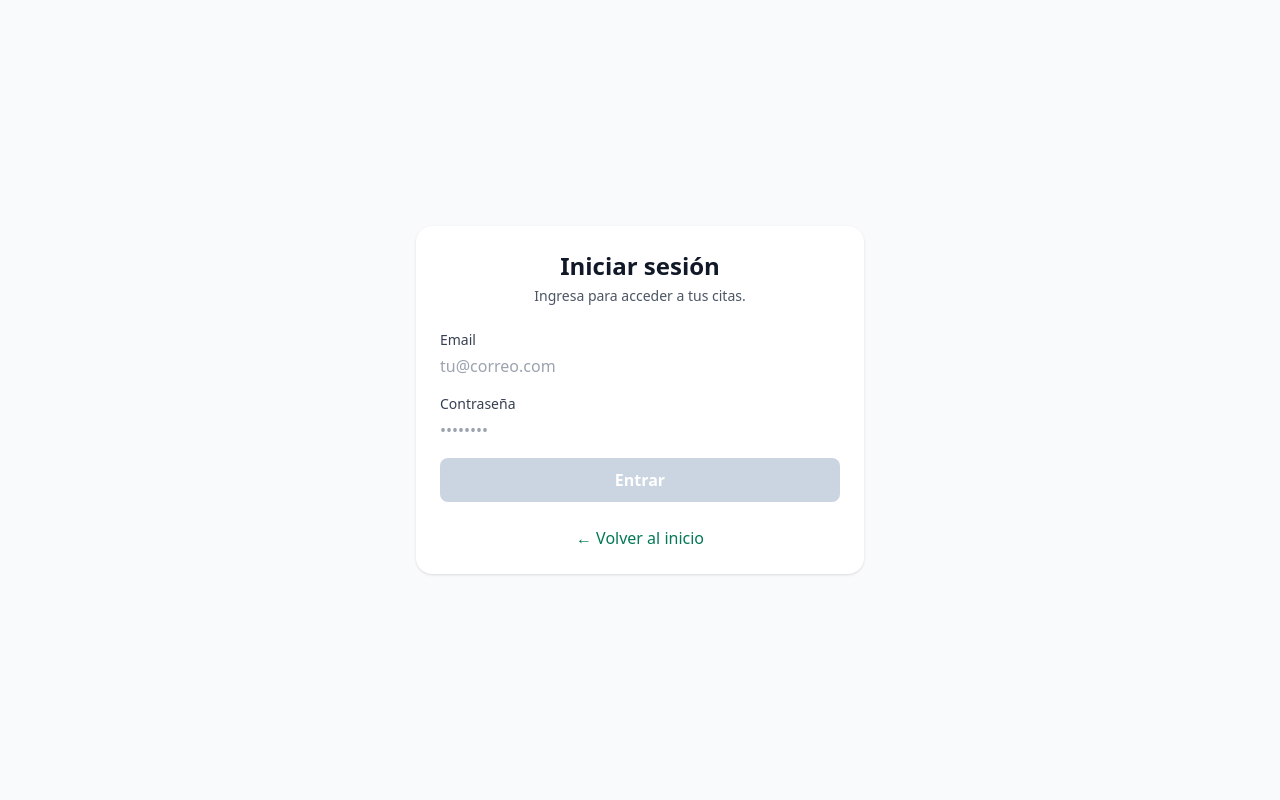
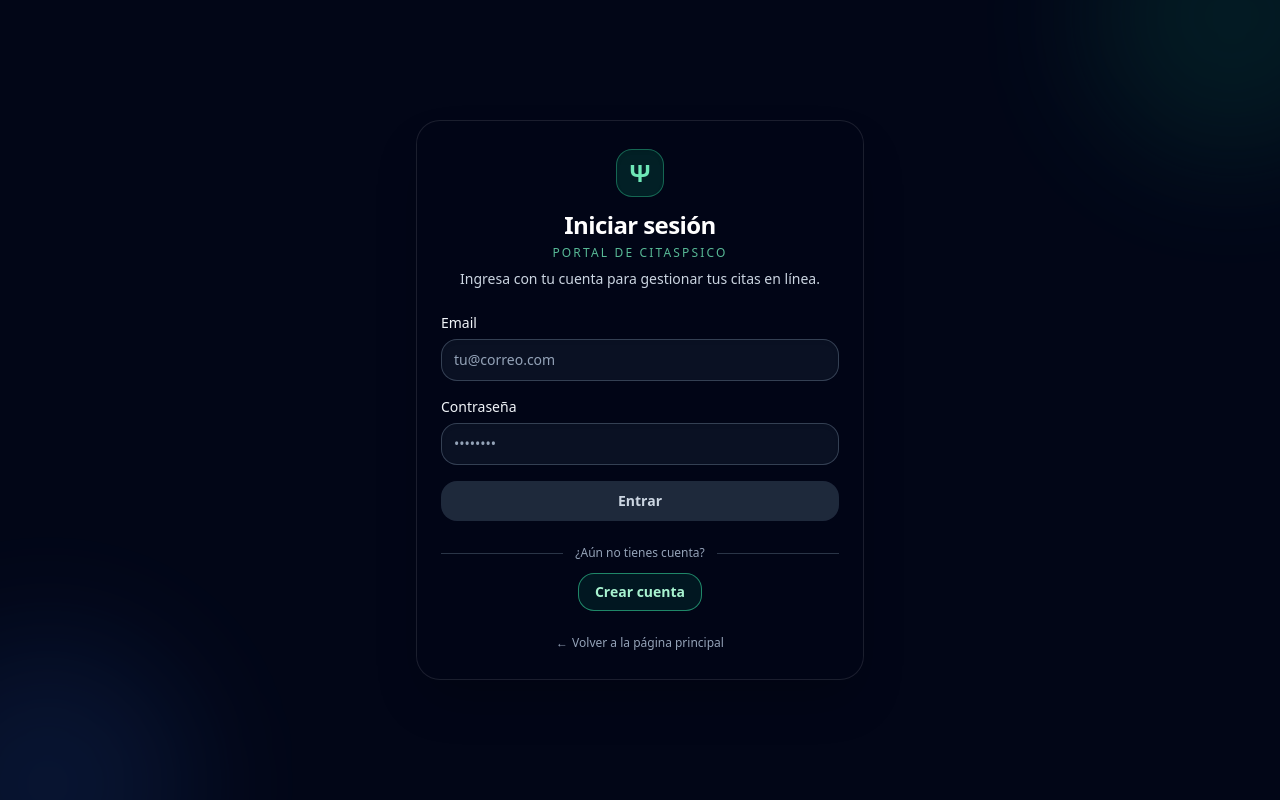
Before and after one commit to YoCarlos/Citas-Psicologia, a React (Vite) app in the folder web/: page /login in a window 1280 px wide. Built offline with nearby package versions, Linux system fonts and the light colour scheme; no server answers.

Commit message:
mejora login

```diff
--- a/web/src/pages/Login.jsx
+++ b/web/src/pages/Login.jsx
@@ -1,17 +1,18 @@
 import { Link, useNavigate } from "react-router-dom"
-import { useState } from "react"
+import { useState, useEffect } from "react"
 import { apiPost } from "../lib/api"
 import { setToken, getUserFromToken, isLoggedIn } from "../lib/auth"
-import { useEffect } from "react"
 
 export default function Login() {
     const navigate = useNavigate()
+
     useEffect(() => {
         if (isLoggedIn()) {
             const role = getUserFromToken()?.role
             navigate(role === "doctor" ? "/psico" : "/paciente", { replace: true })
         }
     }, [navigate])
+
     const [email, setEmail] = useState("")
     const [password, setPassword] = useState("")
     const [loading, setLoading] = useState(false)
@@ -25,7 +26,6 @@ export default function Login() {
         setErrorMsg("")
         setLoading(true)
         try {
-            // tu backend devuelve { access_token, token_type, expires_in }
             const { access_token } = await apiPost("/auth/login", {
                 email: email.trim().toLowerCase(),
                 password,
@@ -33,7 +33,6 @@ export default function Login() {
 
             setToken(access_token)
 
-            // leemos el rol del JWT para decidir la ruta
             const u = getUserFromToken()
             const role = u?.role
 
@@ -42,7 +41,6 @@ export default function Login() {
             } else if (role === "patient") {
                 navigate("/paciente", { replace: true })
             } else {
-                // fallback por si no hay rol en el token
                 navigate("/", { replace: true })
             }
         } catch (err) {
@@ -53,25 +51,49 @@ export default function Login() {
     }
 
     return (
-        <div className="min-h-screen bg-gray-50 text-gray-900 flex items-center justify-center p-4">
-            <div className="w-full max-w-md bg-white rounded-2xl shadow p-6">
-                <h1 className="text-2xl font-bold text-center">Iniciar sesión</h1>
-                <p className="text-sm text-gray-600 text-center mt-1">
-                    Ingresa para acceder a tus citas.
+        <div className="min-h-screen bg-slate-950 text-white flex items-center justify-center px-4 py-8 relative overflow-hidden">
+            {/* fondo decorativo */}
+            <div className="pointer-events-none absolute inset-0 opacity-60">
+                <div className="absolute -top-32 -right-24 h-72 w-72 rounded-full bg-emerald-500/20 blur-3xl" />
+                <div className="absolute -bottom-32 -left-24 h-72 w-72 rounded-full bg-blue-500/20 blur-3xl" />
+            </div>
+
+            <div className="relative w-full max-w-md">
+                {/* Tarjeta principal */}
+                <div className="rounded-3xl border border-white/10 bg-slate-950/80 backdrop-blur-xl shadow-2xl px-6 py-7">
+                    {/* encabezado con icono */}
+                    <div className="flex flex-col items-center gap-3">
+                        <div className="h-12 w-12 rounded-2xl bg-emerald-500/15 border border-emerald-400/40 flex items-center justify-center shadow-inner">
+                            <span className="text-2xl font-black text-emerald-300">Ψ</span>
+                        </div>
+                        <div className="text-center">
+                            <h1 className="text-2xl font-semibold tracking-tight">
+                                Iniciar sesión
+                            </h1>
+                            <p className="mt-1 text-xs font-medium uppercase tracking-[0.18em] text-emerald-300/80">
+                                Portal de CitasPsico
                             </p>
+                            <p className="mt-2 text-sm text-slate-300">
+                                Ingresa con tu cuenta para gestionar tus citas en línea.
+                            </p>
+                        </div>
+                    </div>
 
                     {errorMsg && (
-                    <div className="mt-4 rounded-lg border border-rose-200 bg-rose-50 text-rose-700 px-3 py-2 text-sm">
-                        {errorMsg}
+                        <div className="mt-5 rounded-2xl border border-rose-500/40 bg-rose-500/10 text-rose-100 px-4 py-3 text-sm flex gap-2">
+                            <span className="mt-0.5 text-lg">!</span>
+                            <span>{errorMsg}</span>
                         </div>
                     )}
 
                     <form className="mt-6 space-y-4" onSubmit={handleSubmit}>
-                    <div>
-                        <label className="block text-sm font-medium text-gray-700">Email</label>
+                        <div className="space-y-1.5">
+                            <label className="block text-sm font-medium text-slate-100">
+                                Email
+                            </label>
                             <input
                                 type="email"
-                            className="mt-1 w-full rounded-lg border-gray-300 focus:ring-emerald-600 focus:border-emerald-600"
+                                className="mt-0.5 block w-full rounded-2xl border border-slate-600/70 bg-slate-900/70 px-3 py-2.5 text-sm text-white placeholder:text-slate-400 shadow-inner outline-none focus:border-emerald-400 focus:ring-2 focus:ring-emerald-500/60"
                                 placeholder="tu@correo.com"
                                 autoComplete="email"
                                 value={email}
@@ -79,11 +101,16 @@ export default function Login() {
                             />
                         </div>
 
-                    <div>
-                        <label className="block text-sm font-medium text-gray-700">Contraseña</label>
+                        <div className="space-y-1.5">
+                            <div className="flex items-center justify-between">
+                                <label className="block text-sm font-medium text-slate-100">
+                                    Contraseña
+                                </label>
+                                {/* Si luego quieres, aquí va "¿Olvidaste tu contraseña?" */}
+                            </div>
                             <input
                                 type="password"
-                            className="mt-1 w-full rounded-lg border-gray-300 focus:ring-emerald-600 focus:border-emerald-600"
+                                className="mt-0.5 block w-full rounded-2xl border border-slate-600/70 bg-slate-900/70 px-3 py-2.5 text-sm text-white placeholder:text-slate-400 shadow-inner outline-none focus:border-emerald-400 focus:ring-2 focus:ring-emerald-500/60"
                                 placeholder="••••••••"
                                 autoComplete="current-password"
                                 value={password}
@@ -94,18 +121,50 @@ export default function Login() {
                         <button
                             type="submit"
                             disabled={!canSubmit}
-                        className={`w-full py-2.5 rounded-lg font-semibold text-white transition
-              ${canSubmit ? "bg-emerald-600 hover:bg-emerald-700" : "bg-slate-300 cursor-not-allowed"}
-            `}
+                            className={`mt-2 w-full inline-flex items-center justify-center gap-2 rounded-2xl py-2.5 text-sm font-semibold transition
+                                ${canSubmit
+                                    ? "bg-emerald-500 hover:bg-emerald-400 text-slate-950 shadow-lg shadow-emerald-500/30"
+                                    : "bg-slate-700/60 text-slate-300 cursor-not-allowed"
+                                }`}
                         >
-                        {loading ? "Entrando..." : "Entrar"}
+                            {loading ? (
+                                <>
+                                    <span className="h-4 w-4 rounded-full border-2 border-slate-950/40 border-t-transparent animate-spin" />
+                                    Entrando...
+                                </>
+                            ) : (
+                                "Entrar"
+                            )}
                         </button>
                     </form>
 
-                <div className="mt-6 text-center">
-                    <Link to="/" className="text-emerald-700 hover:underline">
-                        ← Volver al inicio
+                    {/* separador + link a registro */}
+                    <div className="mt-6">
+                        <div className="flex items-center gap-3 text-xs text-slate-400">
+                            <div className="h-px flex-1 bg-slate-600/60" />
+                            <span>¿Aún no tienes cuenta?</span>
+                            <div className="h-px flex-1 bg-slate-600/60" />
+                        </div>
+
+                        <div className="mt-3 flex justify-center">
+                            <Link
+                                to="/register"
+                                className="inline-flex items-center gap-1.5 rounded-2xl border border-emerald-400/60 bg-emerald-500/10 px-4 py-2 text-sm font-semibold text-emerald-200 hover:bg-emerald-500/20 hover:border-emerald-300 transition"
+                            >
+                                Crear cuenta
                             </Link>
+                        </div>
+                    </div>
+
+                    <div className="mt-6 text-center text-xs text-slate-400">
+                        <Link
+                            to="/"
+                            className="inline-flex items-center gap-1 hover:text-emerald-300 transition"
+                        >
+                            <span>←</span>
+                            <span>Volver a la página principal</span>
+                        </Link>
+                    </div>
                 </div>
             </div>
         </div>
```
Lines whose indentation alone changed are shown as unchanged.
